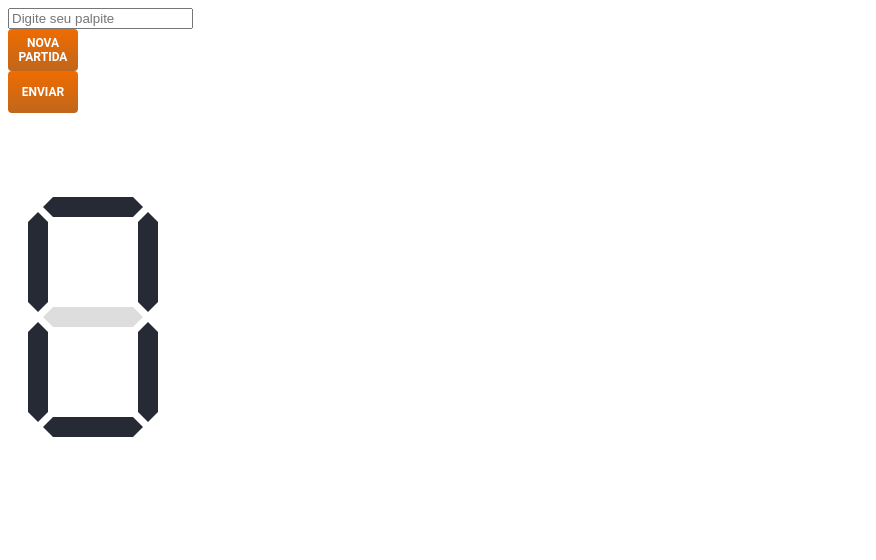
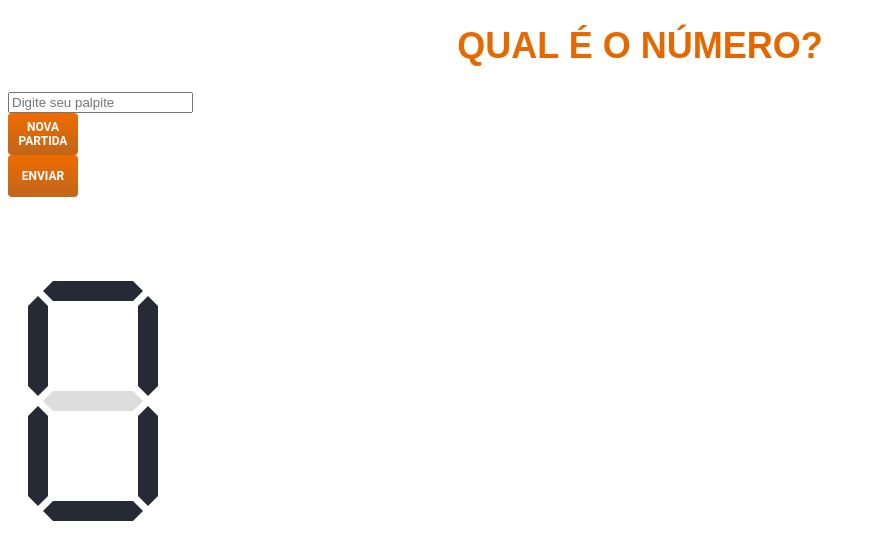
Before and after one commit to Matheusifz/StudioSolTeste, a React app: page / in a window 1280 px wide. Shown: the top 560 px of the page, without its empty margins (0-876 px from the left). Built offline with nearby package versions, Linux system fonts and the light colour scheme; no server answers.

Commit message:
feat: add text component and styled text

```diff
--- a/src/app.tsx
+++ b/src/app.tsx
@@ -5,6 +5,7 @@ import Input from "./components/Input";
 import { Number as NumberContainer } from "./components/Number";
 import { fetchNumber } from "./services";
 import { compareValues } from "./utils";
+import { Text } from "./components/Text";
 import "./styles/global.css";
 
 const App = () => {
@@ -37,6 +38,7 @@ const App = () => {
 
   return (
     <>
+      <Text text="QUAL É O NÚMERO?" />
       <Input
         type="number"
         placeholder="Digite seu palpite"
--- /dev/null
+++ b/src/components/Text/index.tsx
@@ -0,0 +1,10 @@
+import * as React from "react";
+import { Text as StyledText } from "./style";
+
+interface TextProps {
+  text: string;
+}
+
+export const Text: React.FC<TextProps> = ({ text }) => {
+  return <StyledText>{text}</StyledText>;
+};
--- /dev/null
+++ b/src/components/Text/style.ts
@@ -0,0 +1,17 @@
+import styled from "styled-components";
+
+export const Text = styled.h1`
+  font-family: "Montserrat", sans-serif;
+  font-style: normal;
+  font-weight: bold;
+  font-size: 36px;
+  line-height: 44px;
+  text-align: center;
+  background-color: #f3ec78;
+  background-image: linear-gradient(174.92deg, #ef6c00, #db6300);
+  background-size: 100%;
+  -webkit-background-clip: text;
+  -moz-background-clip: text;
+  -webkit-text-fill-color: transparent;
+  -moz-text-fill-color: transparent;
+`;
```
